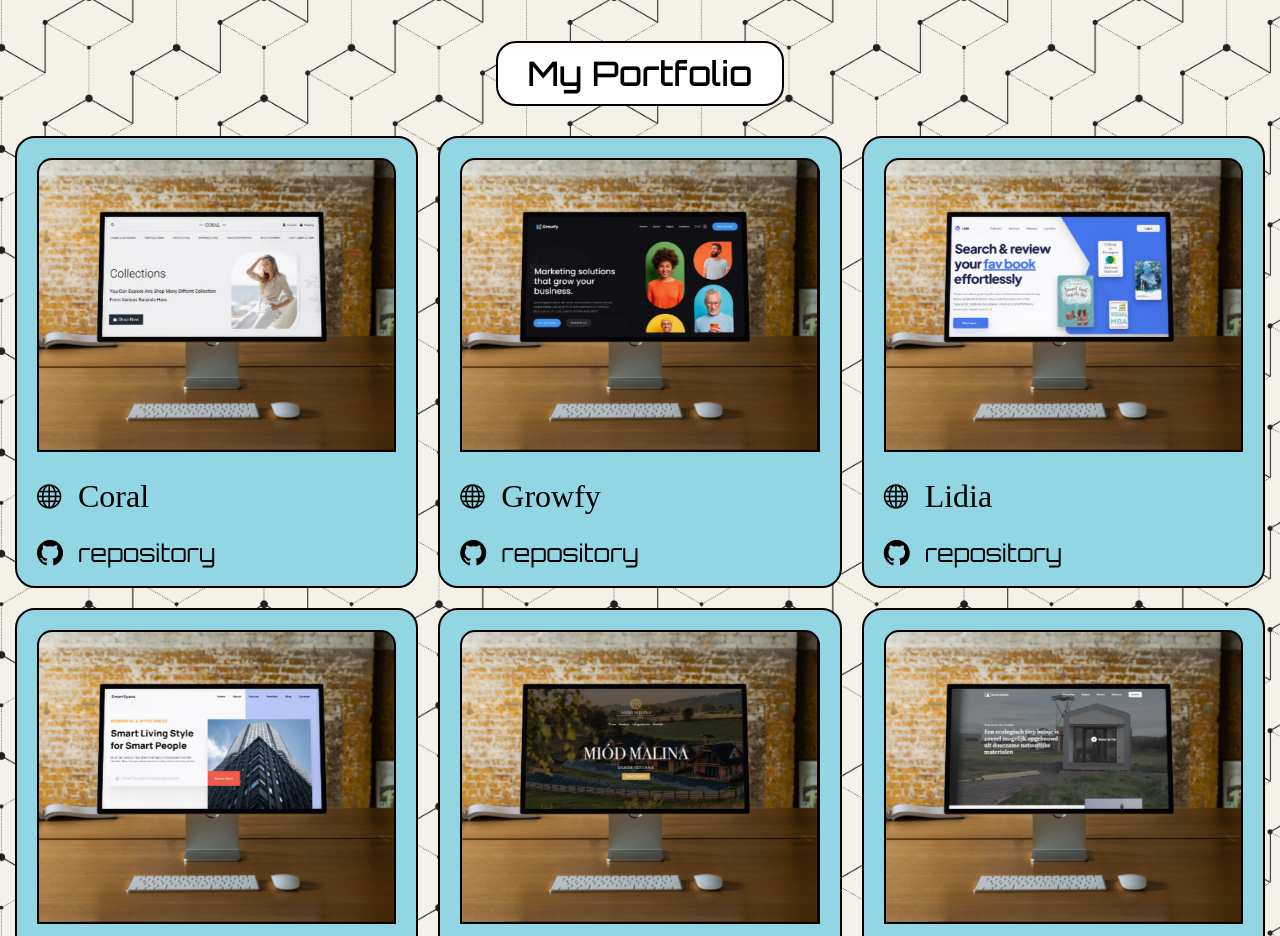
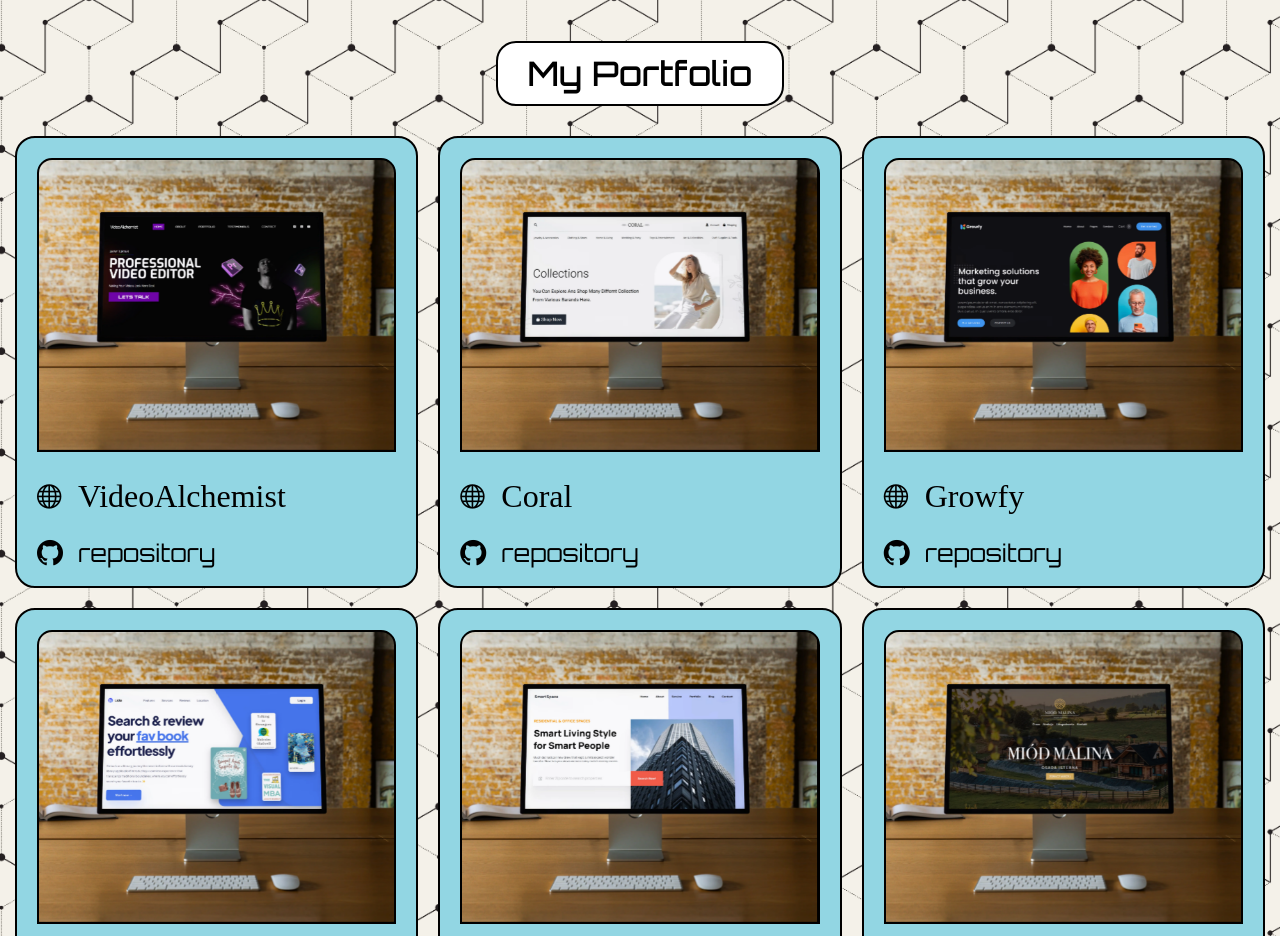
Before and after one commit to VladD16/Portfolio-page, a plain HTML site: page Vladyslav-Dubeiko/index.html in a window 1280 px wide. Shown: the part 1320-2256 px from the top of the page. Drawn offline with Linux system fonts and the light colour scheme.

Commit message:
Add files via upload

```diff
--- a/Vladyslav-Dubeiko/index.html
+++ b/Vladyslav-Dubeiko/index.html
@@ -10,7 +10,7 @@
 			opacity: 0;
 		}
 	</style>
-	<link rel="stylesheet" href="css/style.min.css?_v=20250217140944">
+	<link rel="stylesheet" href="css/style.min.css?_v=20250224101933">
 	<link rel="shortcut icon" href="favicon.ico">
 	<!-- <meta name="robots" content="noindex, nofollow"> -->
 	<meta name="viewport" content="width=device-width, initial-scale=1.0">
@@ -97,6 +97,17 @@
 						<h2 class="title">my portfolio</h2>
 					</div>
 					<div class="portfolio__items">
+						<article class="portfolio__item item-portfolio">
+							<a href="https://vladd16.github.io/Portfolio/VideoAlchemist/" target="_blank" class="item-portfolio__image">
+								<img src="img/cards/VideoAlchemist.webp" alt="Site Cover">
+							</a>
+							<a href="https://vladd16.github.io/Portfolio/VideoAlchemist/" target="_blank" class="item-portfolio__name _icon-internet">
+								<h4>VideoAlchemist</h4>
+							</a>
+							<a href="https://github.com/VladD16/Portfolio/tree/main/VideoAlchemist" target="_blank" class="item-portfolio__repository _icon-github">
+								repository
+							</a>
+						</article>
 						<article class="portfolio__item item-portfolio">
 							<a href="https://vladd16.github.io/Portfolio/EcommerceMinimal/" target="_blank" class="item-portfolio__image">
 								<img src="img/cards/EcommerceMinimal.webp" alt="Site Cover">
@@ -205,7 +216,7 @@
 			</div>
 		</footer>
 	</div>
-	<script src="js/app.min.js?_v=20250217140944"></script>
+	<script src="js/app.min.js?_v=20250224101933"></script>
 </body>
 
 </html>
```
